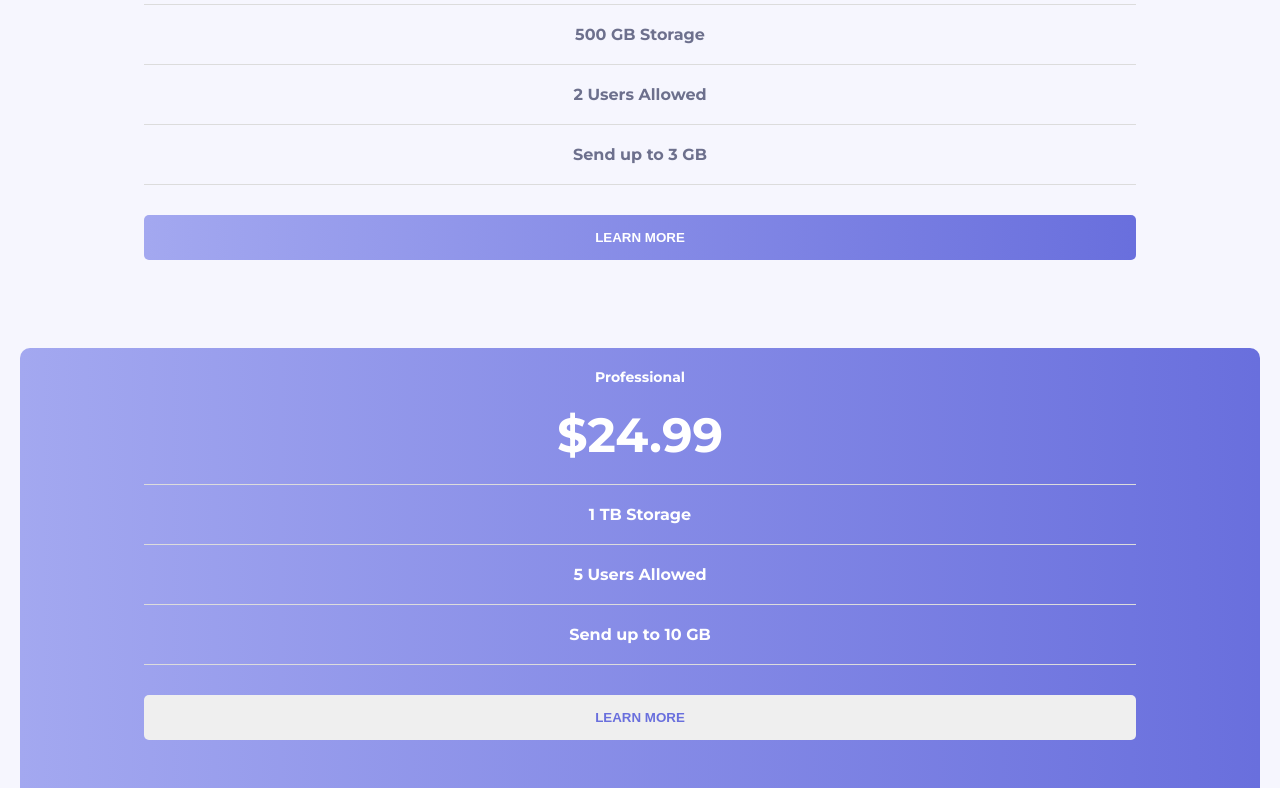
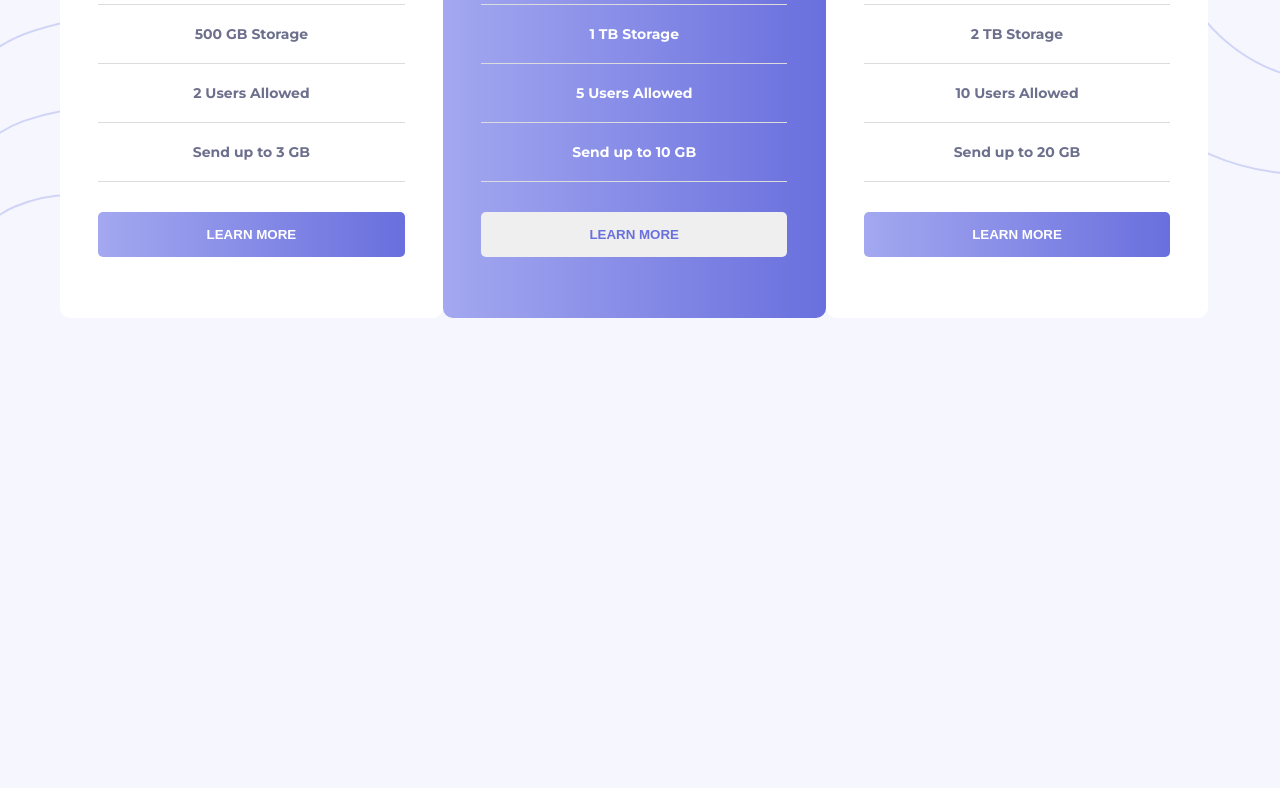
Before and after one commit to JeanPaulYps/pricing-component, a plain HTML site: page Index.html in a window 1280 px wide. Shown: the part 432-1220 px from the top of the page. After the commit the page ends 800 px from the top, so only its background shows below. Drawn offline with Linux system fonts and the light colour scheme.

Commit message:
Diseño de pagina completada

```diff
--- a/Index.html
+++ b/Index.html
@@ -33,13 +33,13 @@
                 <div class="Price">
                     <p>$19.99</p>
                 </div>
-                <div class="Feature Feature--First">
+                <div class="Feature Feature--First Feature--GBStorageLarger">
                     <p>500 GB Storage</p>
                 </div>
                 <div class="Feature">
                     <p>2 Users Allowed</p>
                 </div>
-                <div class="Feature">
+                <div class="Feature ">
                     <p>Send up to 3 GB</p>
                 </div>
                 <button class="Button GradientBackground Button--Secoundary">LEARN MORE</button>
@@ -57,7 +57,7 @@
                 <div class="Feature Feature--Primary">
                     <p>5 Users Allowed</p>
                 </div>
-                <div class="Feature Feature--Primary">
+                <div class="Feature Feature--Primary Feature--GBSendUpLarger ">
                     <p>Send up to 10 GB</p>
                 </div>
                 <button class="Button Button--Primary">LEARN MORE</button>
@@ -72,10 +72,10 @@
                 <div class="Feature Feature--First">
                     <p>2 TB Storage</p>
                 </div>
-                <div class="Feature">
+                <div class="Feature Feature--UsersLarger">
                     <p>10 Users Allowed</p>
                 </div>
-                <div class="Feature">
+                <div class="Feature Feature--GBSendUpLarger ">
                     <p>Send up to 20 GB</p>
                 </div>
                 <button class="Button GradientBackground Button--Secoundary">LEARN MORE</button>
--- a/Styles/style.css
+++ b/Styles/style.css
@@ -10,10 +10,92 @@ html{
     font-weight: 700;
     background-image: url(../Img/bg-top.svg);
     background-color: #f6f6fe;
-    background-position: -298% -4%;
+    background-position: calc(100% + 175px) -50px;
     background-repeat:no-repeat;
 
 }
+
+@media (max-width: 599px)
+{
+    .TypesOfPlan
+    {
+        display: flex;
+        flex-direction: column;
+    }
+
+    .Plan
+    {
+        height: 450px;
+        margin: 0px 20px 30px;
+        display: flex;
+        flex-direction: column;
+        border-radius: 10px;
+        background-color: white;
+    }
+
+    .Feature p
+    {
+        font-size: 1.6rem;
+    }
+
+}
+
+@media (min-width: 600px)
+{
+    .TypesOfPlan
+    {
+        display: flex;
+        flex-direction: row;
+        flex-wrap: wrap;
+        margin: 0px 20px 30px;
+    }
+
+    .Plan
+    {
+        height: 450px;
+        width: 33%;
+        display: flex;
+        flex-direction: column;
+        border-radius: 10px;
+        background-color: white;
+    }
+
+
+}
+
+@media (min-width: 600px) and (max-width: 700px)
+{
+    .Feature
+    {
+        font-size:1.2rem;
+    }
+}
+
+@media (min-width: 699px)
+{
+    .Feature p
+    {
+        font-size: 1.4rem;
+    }
+}
+
+@media (min-width: 1200px)
+{
+    .TypesOfPlan
+    {
+        max-width: 1160px;
+        margin: 0 auto;
+    }
+    html
+    {
+        background-image: url(../Img/bg-top.svg), url(../Img/bg-bottom.svg);
+        background-color: #f6f6fe;
+        background-position: calc(100% + 175px) -50px, bottom left;
+        background-repeat:no-repeat;
+
+    }
+}
+
 
 .Pricing
 {
@@ -43,20 +125,8 @@ html{
     color: #b3b5c6 ;
 }
 
-.TypesOfPlan
-{
-    display: flex;
-    flex-direction: column;
-}
 
-.Plan
-{
-    height: 450px;
-    margin: 0px 20px 30px;
-    display: flex;
-    flex-direction: column;
-    border-radius: 10px;
-}
+
 
 .Plan--Primary
 {
@@ -89,7 +159,6 @@ html{
     text-align: center;
     padding: 20px;
     width: 80%;
-    font-size: 1.6rem;
     color: #6d708d;
 }
 
```
